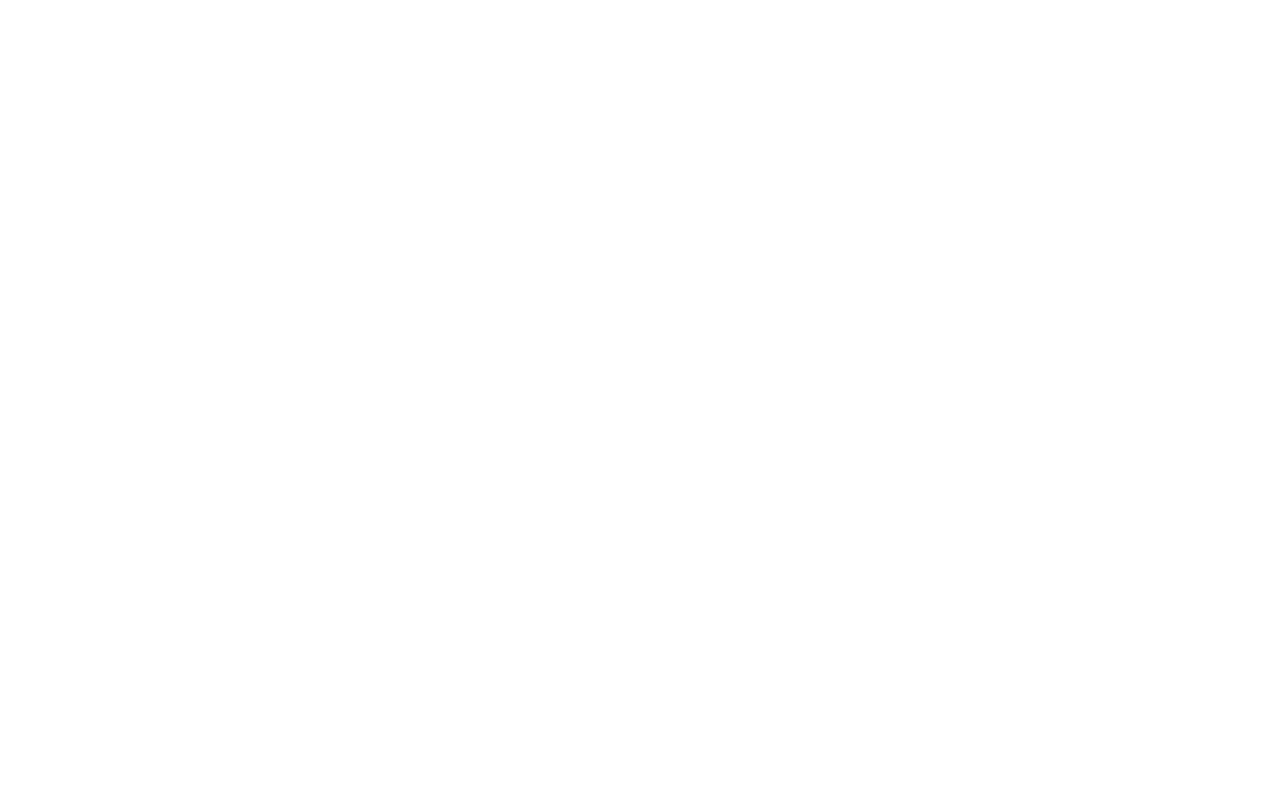
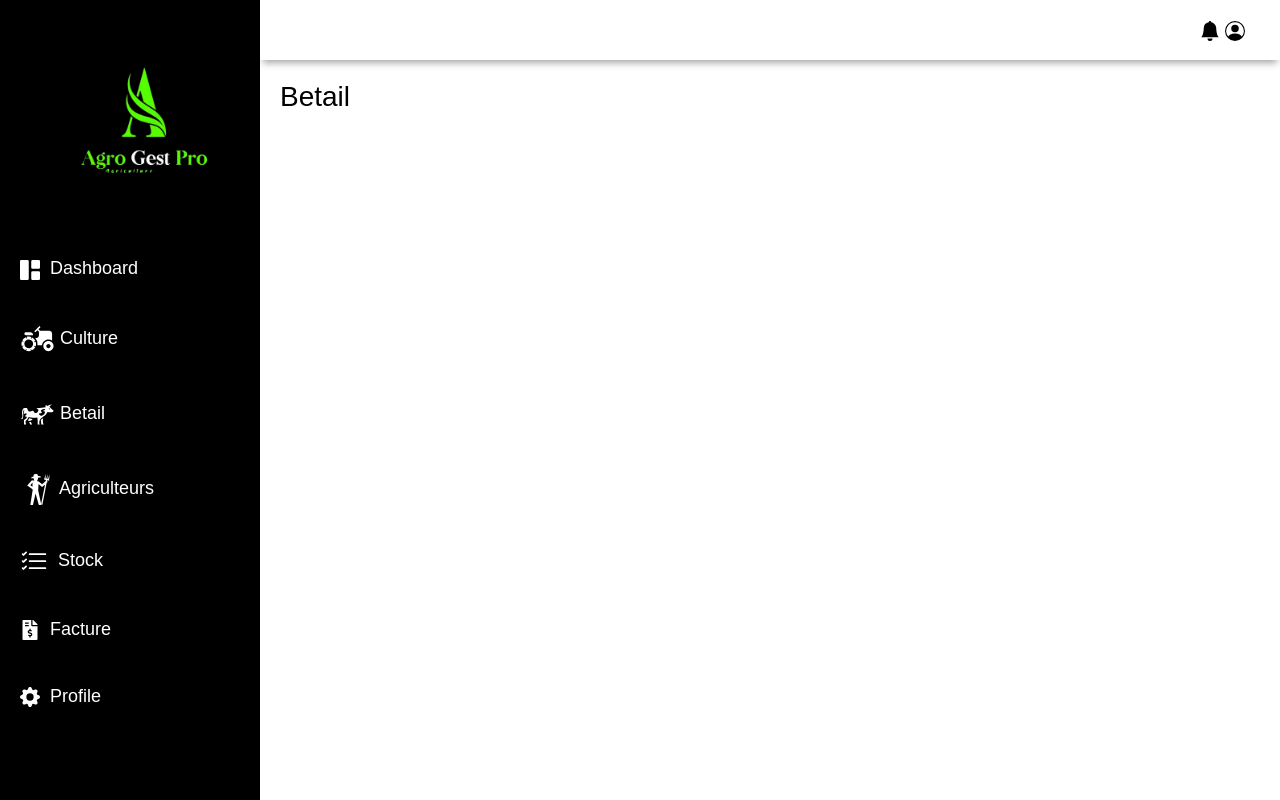
Before and after one commit to firasabidli/Agriculture-PFE, a React (Create React App) app in the folder frontend/: page /admin/betail in a window 1280 px wide. Before the commit this address had no page. Built offline with nearby package versions, Linux system fonts and the light colour scheme.

Commit message:
change route for admin

```diff
--- a/frontend/src/components/CoteAdmin/Sidebar.jsx
+++ b/frontend/src/components/CoteAdmin/Sidebar.jsx
@@ -19,49 +19,49 @@
         </div>
 
         <ul className='sidebar-list'>
-        <Link to="/home" className='link'>
+        <Link to="/admin/dashboard" className='link'>
             <li className='sidebar-list-item'>
 
                     <BsGrid1X2Fill className='icon'/> Dashboard
 
             </li>
             </Link>
-            <Link to="/culture" className='link'>
+            <Link to="/admin/culture" className='link'>
             <li className='sidebar-list-item'>
 
                 <MdAgriculture className='icon2'/> Culture
 
             </li>
             </Link>
-            <Link to="/betail" className='link'>
+            <Link to="/admin/betail" className='link'>
             <li className='sidebar-list-item'>
 
                     <GiCow className='icon2'/> Betail
 
             </li>
             </Link>
-            <Link to="/Agriculteurs" className='link'>
+            <Link to="/admin/Agriculteurs" className='link'>
             <li className='sidebar-list-item'>
 
                 <GiFarmer  className='icon2'/> Agriculteurs
 
             </li>
             </Link>
-            <Link to="/stock" className='link'>
+            <Link to="/admin/stock" className='link'>
             <li className='sidebar-list-item'>
 
                     <BsListCheck className='icon' style={{fontSize:'28px'}}/> Stock
 
             </li>
             </Link>
-            <Link to="/facture" className='link'>
+            <Link to="/admin/facture" className='link'>
             <li className='sidebar-list-item'>
 
                 <FaFileInvoiceDollar  className='icon'/> Facture
 
             </li>
             </Link>
-            <Link to="/profile" className='link'>
+            <Link to="/admin/profile" className='link'>
             <li className='sidebar-list-item'>
 
                     <BsFillGearFill className='icon'/> Profile
--- a/frontend/src/index.js
+++ b/frontend/src/index.js
@@ -23,13 +23,13 @@
           <Route path="/" element={<App />} />
           <Route path="/accueil" element={<Accueil />} />
                 {/* Admin Routes */}
-          <Route path="/home" element={<Home/>} />
-          <Route path="/culture" element={<Culture/>} />
-          <Route path="/betail" element={<Betail />} />
-          <Route path="/agriculteurs" element={<Agriculteurs />} />
-          <Route path="/stock" element={<Stock />} />
-          <Route path="/facture" element={<Facture />} />
-          <Route path="/profile" element={<Profile />} />
+          <Route path="/admin/dashboard" element={<Home/>} />
+          <Route path="/admin/culture" element={<Culture/>} />
+          <Route path="/admin/betail" element={<Betail />} />
+          <Route path="/admin/agriculteurs" element={<Agriculteurs />} />
+          <Route path="/admin/stock" element={<Stock />} />
+          <Route path="/admin/facture" element={<Facture />} />
+          <Route path="/admin/profile" element={<Profile />} />
         </Routes>
     </Router>
   </React.StrictMode>
```
